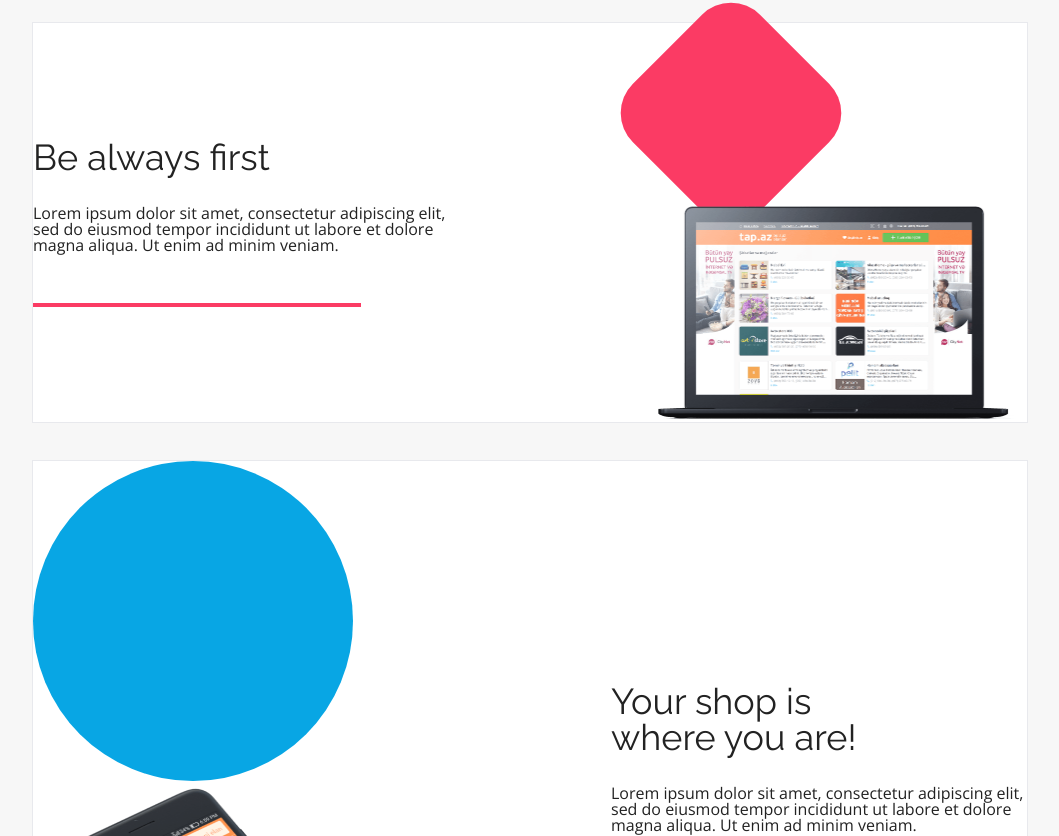
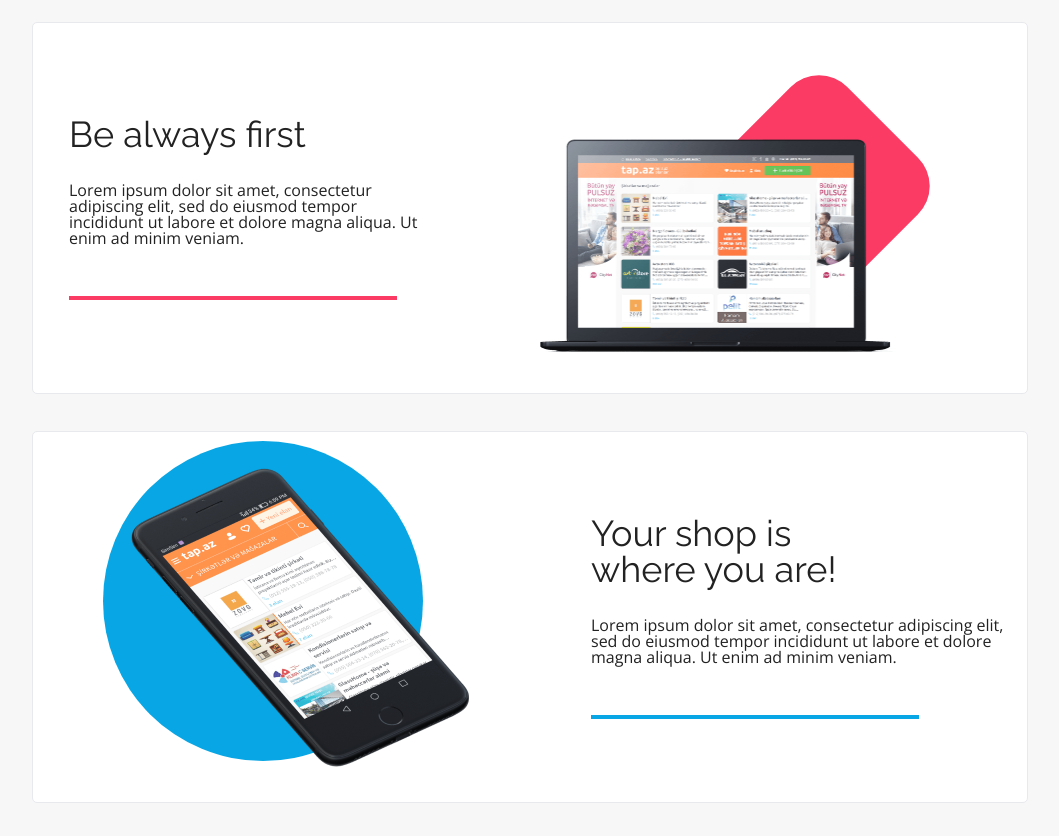
Before and after one commit to L0G4NEK/BestShop, a plain HTML site: page index.html in a window 1280 px wide. Shown: the part 1533-2369 px from the top of the page, without its empty margins (110-1169 px from the left). Drawn offline with nearby package versions, Linux system fonts and the light colour scheme.

Commit message:
Pricing - dodanie kształtów

```diff
--- a/css/style.css
+++ b/css/style.css
@@ -185,6 +185,7 @@ header div {
 }
 
 .benefits-article {
+    padding: 0 20px 0 36px;
     margin: 37px;
     max-width: 1124px;
     background-color: var(--color-white);
@@ -192,6 +193,7 @@ header div {
     justify-content: space-between;
     align-items: center;
     border: 1px solid #E8E9ED;
+    border-radius: 5px;
 }
 
 .benefits-article p,
@@ -223,6 +225,7 @@ header div {
     background-color: var(--color-white);
     border: 1px solid #E8E9ED;
     padding: 0 35px;
+    border-radius: 5px;
 }
 
 .line {
@@ -250,35 +253,45 @@ header div {
 }
 
 .macbook-rectangle {
+    margin: 113px 98px 38px;
     position: relative;
 }
 
-.macbook-rectangle::before {
+.macbook-rectangle::before{
     content: "";
-    transform: rotate(45deg);
+    width: 180px;
     height: 180px;
-    width: 180px;
     background-color: var(--color-redish);
-    display:block;
-    border-radius: 41px;
+    display: block;
+    border-radius: 40px;
+    position: absolute;
     right: 0;
     top: -40px;
+    transform: rotate(45deg);
 }
 
 .iphon {
-    height: 328px;
+    align-self: center;
+    width: 426px;
+    z-index: 2;
+}
+
+.iphon-circle {
+    position: relative;
+    margin: 29px 34px 13px;
 }
 
 .iphon-circle::before {
-     content: "";
-     height: 320px;
-     width: 320px;
-     background-color: var(--color-primary);
-     display:block;
-     border-radius: 50%;
-     right: 0;
-     top: -40px;
- }
+    content: "";
+    width: 320px;
+    height: 320px;
+    background-color: var(--color-primary);
+    display: block;
+    border-radius: 50%;
+    position: absolute;
+    left: 0;
+    top: -20px;
+}
 
 .trumpet {
     display: flex;
@@ -288,6 +301,7 @@ header div {
     height: 370px;
     background-color: var(--color-green);
     border: 1px solid #E8E9ED;
+    border-radius: 5px;
 }
 
 .trumpet img {
```
Also changed, not shown: index.html (+3 -0 lines).
